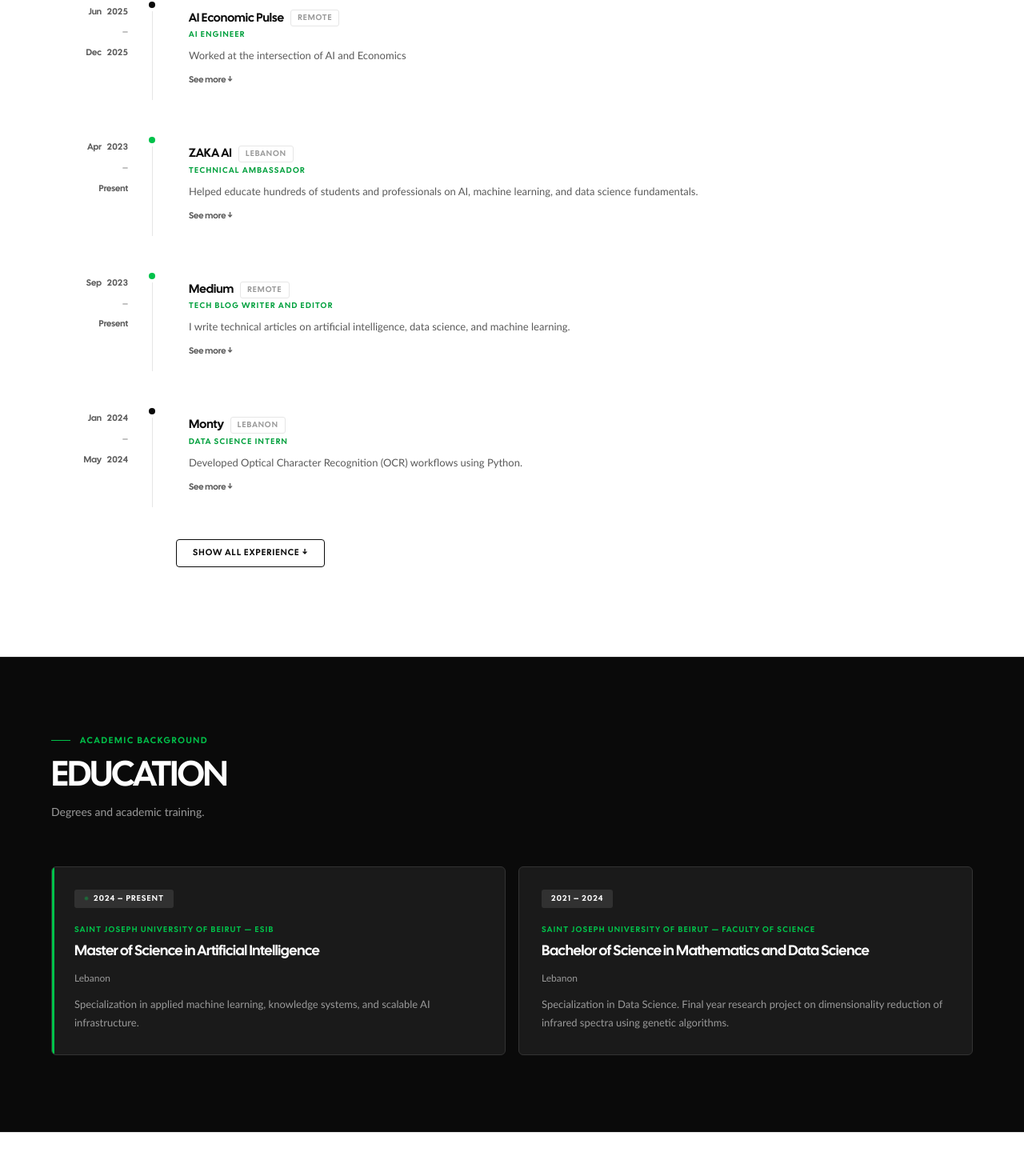
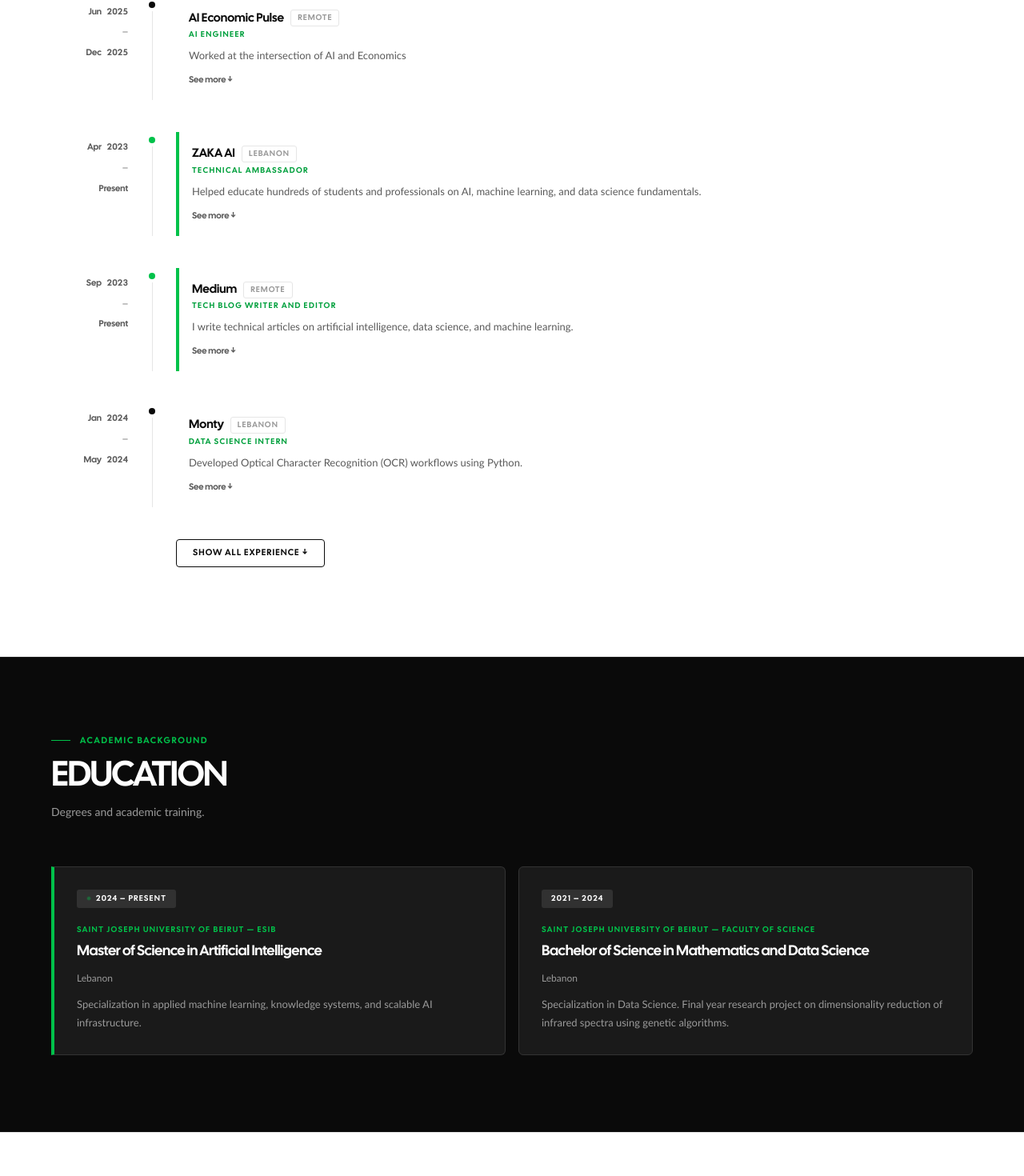
Before and after one commit to lynn511/portfolio, a Next.js app: page / in a window 1280 px wide. Shown: the part 2155-3625 px from the top of the page at 80% size. Built offline with nearby package versions, Linux system fonts and the light colour scheme.

Commit message:
refactoring, inline style

```diff
--- a/components/Blog.tsx
+++ b/components/Blog.tsx
@@ -45,7 +45,8 @@
                 href={post.url}
                 target="_blank"
                 rel="noopener noreferrer"
-                className="group flex flex-col border-[1.5px] border-ink rounded-[6px] overflow-hidden bg-paper hover:border-green-deep motion-safe:hover:-translate-y-[5px] motion-safe:transition-all duration-300 ease-brand h-full focus-ring"
+                className="group flex flex-col border-[1.5px] border-ink overflow-hidden bg-paper hover:border-green-deep motion-safe:hover:-translate-y-[5px] motion-safe:transition-all duration-300 ease-brand h-full focus-ring"
+                style={i === 0 ? { borderLeftWidth: '4px', borderLeftColor: '#00C24A', borderTopLeftRadius: 0, borderBottomLeftRadius: 0, borderTopRightRadius: '6px', borderBottomRightRadius: '6px' } : { borderRadius: '6px' }}
               >
                 {/* Cover image */}
                 <div className="relative aspect-video overflow-hidden shrink-0">
--- a/components/Contributions.tsx
+++ b/components/Contributions.tsx
@@ -37,9 +37,11 @@
 
             return (
               <Reveal key={c.title} delay={i * 0.08}>
-                <article className="group relative flex flex-col sm:flex-row bg-transparent hover:bg-white/5 transition-colors duration-300">
-                  {/* Green left border grows on hover */}
-                  <div className="absolute top-0 left-0 w-[3px] h-full bg-green origin-bottom scale-y-0 group-hover:scale-y-100 transition-transform duration-400 ease-brand" />
+                <article className={`group relative flex flex-col sm:flex-row bg-transparent hover:bg-white/5 transition-colors duration-300 ${isResearch ? 'border-l-4 border-l-[#00C24A]' : ''}`}>
+                  {/* Hover green bar — only for non-research entries */}
+                  {!isResearch && (
+                    <div className="absolute top-0 left-0 w-[3px] h-full bg-green origin-bottom scale-y-0 group-hover:scale-y-100 transition-transform duration-400 ease-brand" />
+                  )}
 
                   {/* Image */}
                   <div className="relative w-full sm:w-[260px] flex-shrink-0 h-[200px] sm:h-auto overflow-hidden">
--- a/components/Education.tsx
+++ b/components/Education.tsx
@@ -40,11 +40,10 @@
 
             return (
               <Reveal key={entry.degree} delay={i * 0.08}>
-                <article className="relative border-[1.5px] border-[#333333] rounded-[6px] p-7 bg-[#1a1a1a] hover:border-green motion-safe:hover:-translate-y-[5px] motion-safe:transition-all duration-300 ease-brand overflow-hidden h-full">
-                  {/* Green left accent for current degree */}
-                  {isCurrent && (
-                    <div className="absolute left-0 top-0 bottom-0 w-[3px] bg-green" />
-                  )}
+                <article
+                  className="relative border-[1.5px] border-[#333333] p-7 bg-[#1a1a1a] hover:border-green motion-safe:hover:-translate-y-[5px] motion-safe:transition-all duration-300 ease-brand overflow-hidden h-full"
+                  style={i === 0 ? { borderLeftWidth: '4px', borderLeftColor: '#00C24A', borderTopLeftRadius: 0, borderBottomLeftRadius: 0, borderTopRightRadius: '6px', borderBottomRightRadius: '6px' } : { borderRadius: '6px' }}
+                >
 
                   {/* Date badge */}
                   <div className="flex items-center gap-2 mb-5">
--- a/components/Experience.tsx
+++ b/components/Experience.tsx
@@ -95,7 +95,7 @@
         </div>
         <div className="flex-1 min-w-0">
           <p className="text-[11px] font-heading text-muted tabular-nums mb-2">{dateStr}</p>
-          <div className="p-3">{cardContent}</div>
+          <div className={`p-3 ${isCurrent ? 'border-l-4 border-l-[#00C24A]' : ''}`}>{cardContent}</div>
         </div>
       </div>
 
@@ -115,7 +115,7 @@
           <div className={`flex-1 w-px bg-hairline mt-1 ${isLast ? 'opacity-0' : ''}`} />
         </div>
         <div className="pb-10">
-          <div className="p-4 rounded-[4px] hover:bg-hairline/40 transition-colors duration-200">
+          <div className={`p-4 hover:bg-hairline/40 transition-colors duration-200 ${isCurrent ? 'border-l-4 border-l-[#00C24A] rounded-r-[4px]' : 'rounded-[4px]'}`}>
             {cardContent}
           </div>
         </div>
--- a/components/Workshops.tsx
+++ b/components/Workshops.tsx
@@ -35,7 +35,8 @@
                 href={w.link}
                 target="_blank"
                 rel="noopener noreferrer"
-                className="group block border-[1.5px] border-[#333333] rounded-[6px] overflow-hidden bg-[#1a1a1a] hover:border-green motion-safe:hover:-translate-y-[5px] motion-safe:transition-all duration-300 ease-brand focus-ring"
+                className="group block border-[1.5px] border-[#333333] overflow-hidden bg-[#1a1a1a] hover:border-green motion-safe:hover:-translate-y-[5px] motion-safe:transition-all duration-300 ease-brand focus-ring"
+                style={i === 0 ? { borderLeftWidth: '4px', borderLeftColor: '#00C24A', borderTopLeftRadius: 0, borderBottomLeftRadius: 0, borderTopRightRadius: '6px', borderBottomRightRadius: '6px' } : { borderRadius: '6px' }}
               >
                 <div className="relative aspect-video overflow-hidden">
                   <Image
```
